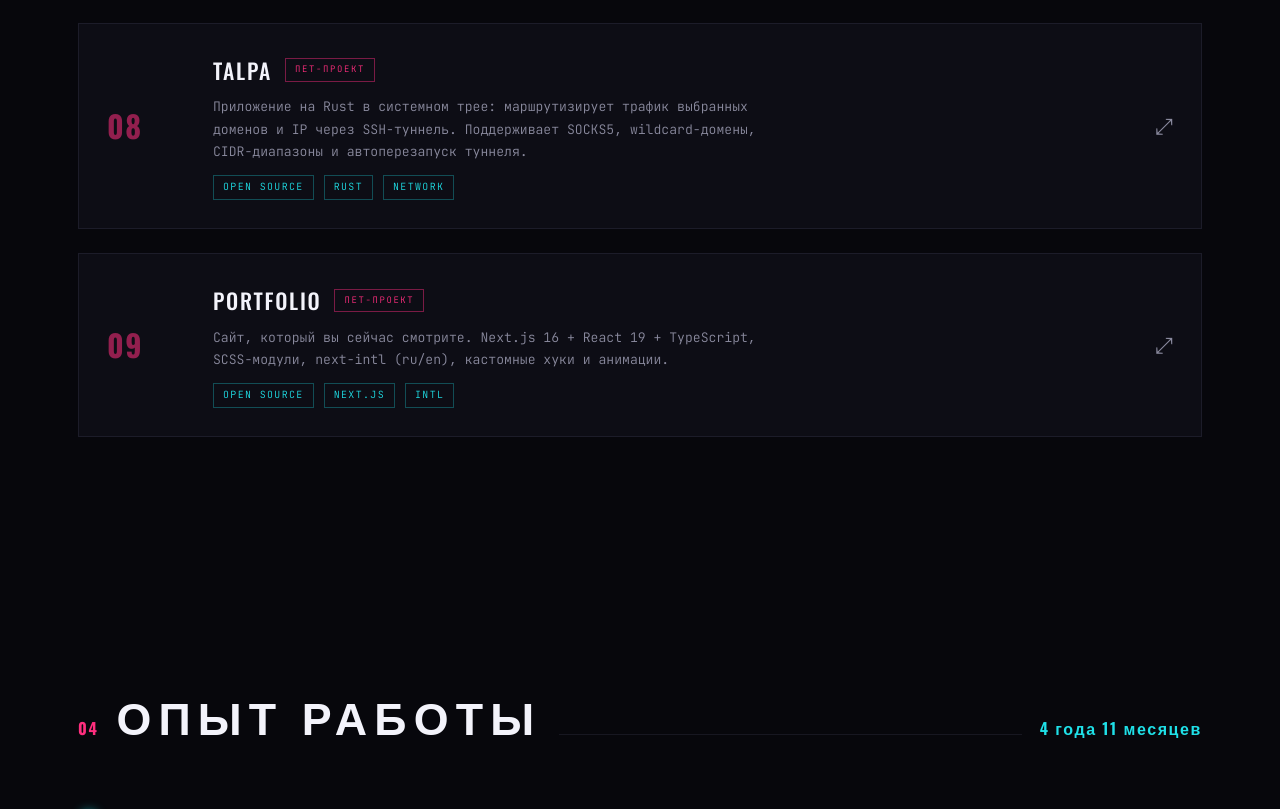
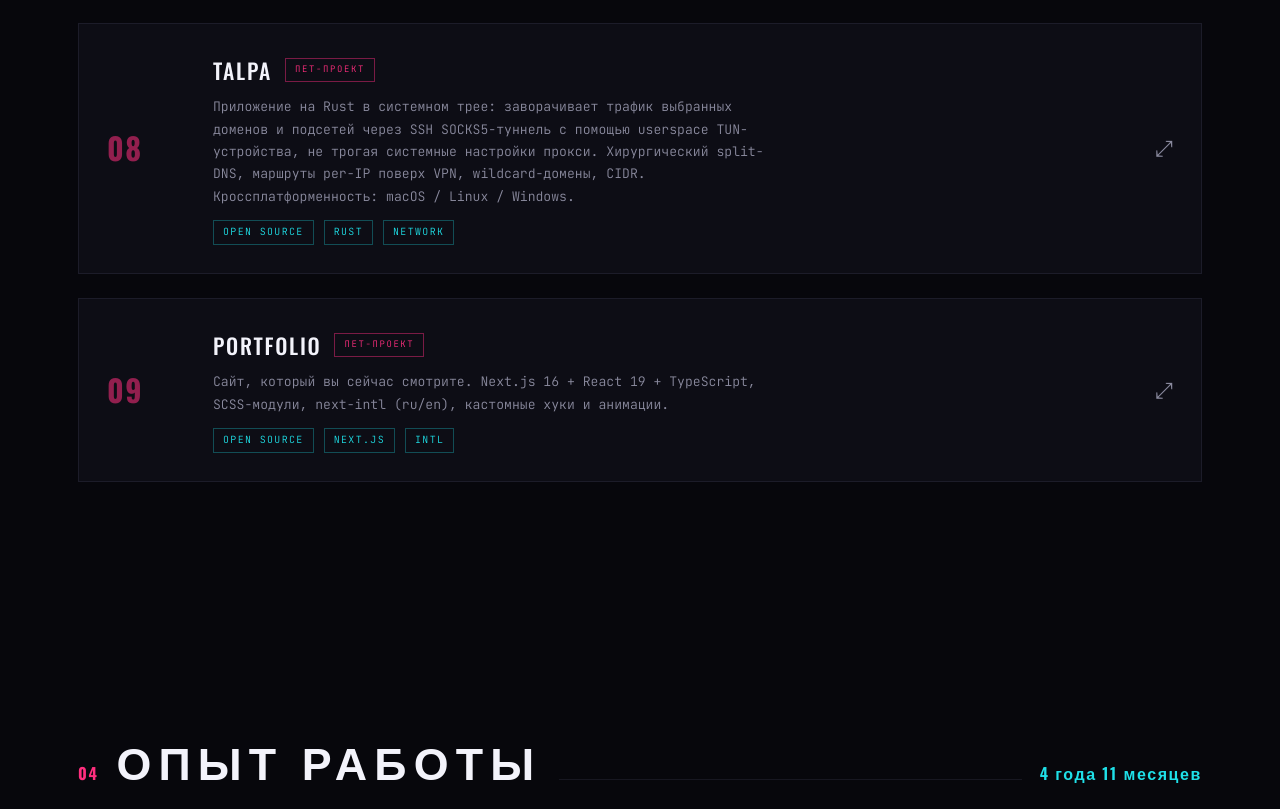
Before and after one commit to Emingy/portfolio, a Next.js app: page /cv.pdf in a window 1280 px wide. Shown: the part 4272-5081 px from the top of the page. Built offline with nearby package versions, Linux system fonts and the light colour scheme.

Commit message:
feat: talpa description updated

```diff
--- a/src/content/locales/en.ts
+++ b/src/content/locales/en.ts
@@ -184,7 +184,7 @@ export const siteConfig: TSiteConfig = {
             title: 'Talpa',
             type: EProjectType.Pet,
             description:
-                'System tray app written in Rust that routes traffic for specific domains and IPs through an SSH tunnel. Supports SOCKS5, wildcard domains, CIDR ranges, and auto-restart.',
+                'System tray app written in Rust that routes traffic for selected domains and subnets through an SSH SOCKS5 tunnel via a userspace TUN device, without touching system proxy settings. Surgical split-DNS, per-IP routes that win over a VPN, wildcard domains, CIDR. Cross-platform: macOS / Linux / Windows.',
             tags: ['Open Source', 'Rust', 'Network'],
             url: 'https://github.com/Emingy/talpa',
         },
--- a/src/content/locales/ru.ts
+++ b/src/content/locales/ru.ts
@@ -185,7 +185,7 @@ export const siteConfig: TSiteConfig = {
             title: 'Talpa',
             type: EProjectType.Pet,
             description:
-                'Приложение на Rust в системном трее: маршрутизирует трафик выбранных доменов и IP через SSH-туннель. Поддерживает SOCKS5, wildcard-домены, CIDR-диапазоны и автоперезапуск туннеля.',
+                'Приложение на Rust в системном трее: заворачивает трафик выбранных доменов и подсетей через SSH SOCKS5-туннель с помощью userspace TUN-устройства, не трогая системные настройки прокси. Хирургический split-DNS, маршруты per-IP поверх VPN, wildcard-домены, CIDR. Кроссплатформенность: macOS / Linux / Windows.',
             tags: ['Open Source', 'Rust', 'Network'],
             url: 'https://github.com/Emingy/talpa',
         },
```
